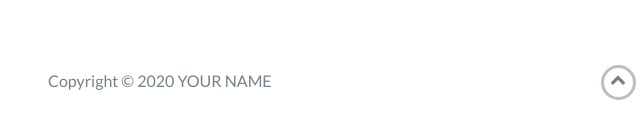
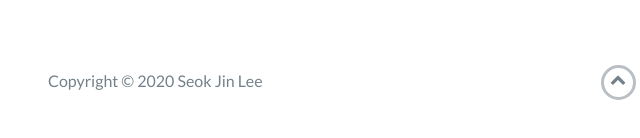
Before and after one commit to 8760hour/8760hour.github.io, a website: page index.html in a window 1280 px wide. Shown: the part 3077-3215 px from the top of the page, 22-662 px from the left. Drawn offline with nearby package versions, Linux system fonts and the light colour scheme.

Commit message:
Update index.html

```diff
--- a/index.html
+++ b/index.html
@@ -215,7 +215,7 @@
             <div class="row">
                 <div class="col-sm-5 copyright">
                     <p>
-                        Copyright &copy; 2020 YOUR NAME
+                        Copyright &copy; 2020 Seok Jin Lee
                     </p>
                 </div>
                 <div class="col-sm-2 top">
```
